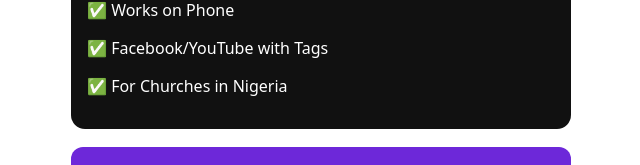
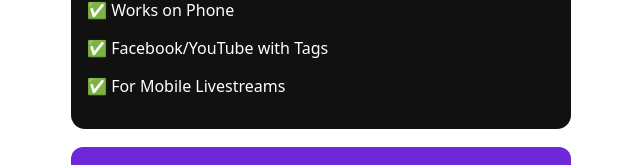
Before and after one commit to lokojagrocerymall/TagLive, a Next.js app: page / in a window 1280 px wide. Shown: the part 274-439 px from the top of the page, without its empty margins (319-959 px from the left). Built offline with nearby package versions, Linux system fonts and the light colour scheme.

Commit message:
Update page.tsx

```diff
--- a/app/page.tsx
+++ b/app/page.tsx
@@ -7,7 +7,7 @@ export default function Home(){
  <p>✅ Bible App Integration</p>
  <p>✅ Works on Phone</p>
  <p>✅ Facebook/YouTube with Tags</p>
- <p>✅ For Churches in Nigeria</p>
+ <p>✅ For Mobile Livestreams</p>
  </div>
  <Link href='/live' style={{display:'block',marginTop:18,background:'#6d28d9',color:'#fff',padding:16,textAlign:'center',borderRadius:12,fontWeight:800,textDecoration:'none'}}>Go to Live Studio →</Link>
  </div>
```
